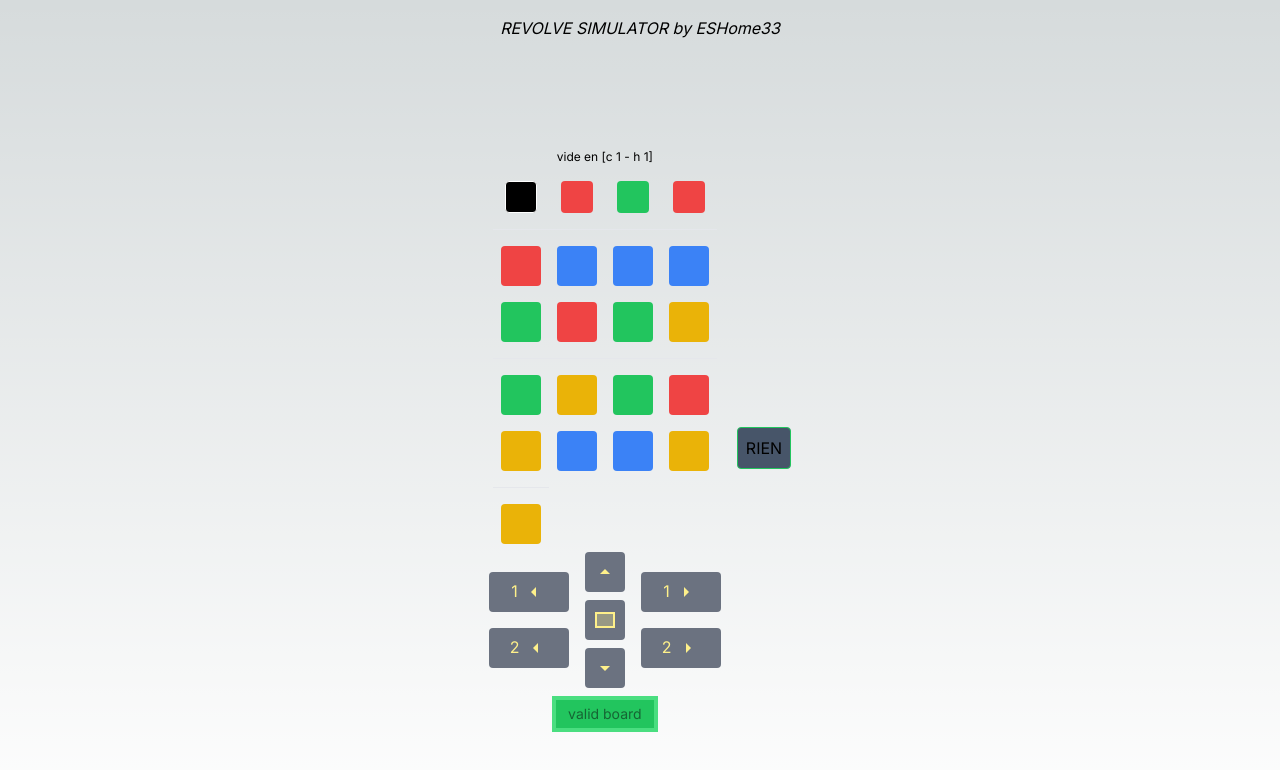
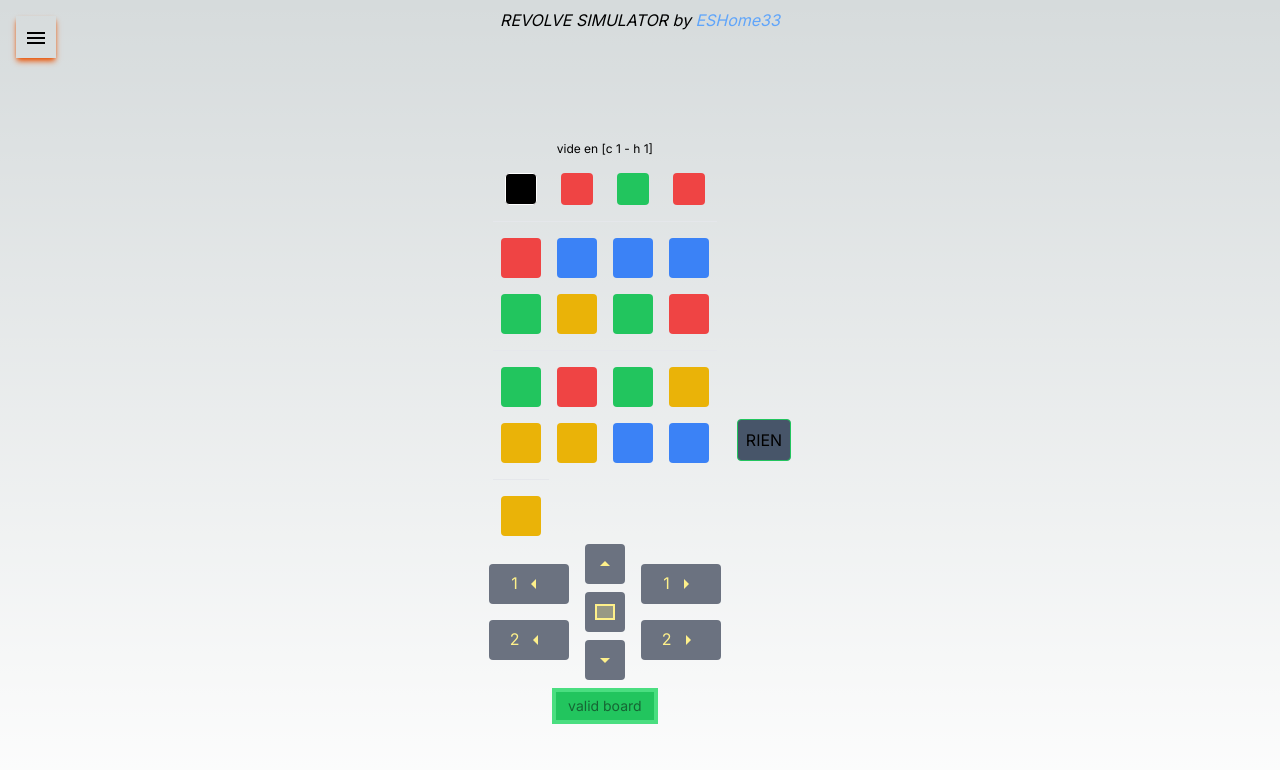
Before and after one commit to esHome33/revolve, a Next.js app: page / in a window 1280 px wide. Shown: the top 770 px of the page. Built offline with nearby package versions, Linux system fonts and the light colour scheme.

Commit message:
add insertion of a new game

```diff
--- a/package.json
+++ b/package.json
@@ -12,6 +12,7 @@
     "@emotion/react": "^11.11.4",
     "@emotion/styled": "^11.11.5",
     "@mui/icons-material": "^5.15.15",
+    "@mui/material": "^5.15.16",
     "next": "14.2.3",
     "react": "^18.3.1",
     "react-dom": "^18.3.1"
--- a/src/app/page.tsx
+++ b/src/app/page.tsx
@@ -6,12 +6,18 @@ import Loglist from "@/components/loglist";
 import RevolveGame from "@/components/revolve";
 import Revolve from "@/lib/revolve";
 import { useState } from "react";
+import MenuIcon from '@mui/icons-material/Menu';
+import Modal from "@mui/material/Modal";
+import { Button, ButtonGroup, TextField, Typography } from "@mui/material";
+import Link from "next/link";
 
 export default function Home() {
 
-  const [myRev, setMyRev] = useState(new Revolve("XRGGYYRBRYBGBGGBRBYRY"));
+  const [myRev, setMyRev] = useState<Revolve>(new Revolve("XRGGYY RBYRY GBGGB RBRYB"));
   const [actionLog, setActionLog] = useState<string[]>([]);
   const [check, setCheck] = useState<boolean>(true);
+  const [open, setOpen] = useState<boolean>(false);
+  const [newgame, setNewgame] = useState<string>("XRGGYY RBYRY GBGGB RBRYB");
   //let myRev = new Revolve("RRRRRXGGGGGBBBBBYYYYY");
   //let myRev = new Revolve("RYYYYXGBBBBBYYYYYRRRR");
   //let myRev = new Revolve("RGGGGXGBBBBBYYYYYRRRR");
@@ -31,7 +37,7 @@ export default function Home() {
 
   const check_board = () => {
     const resu = myRev.check_colors();
-    setCheck(()=>resu);
+    setCheck(() => resu);
   }
 
   const B1_DR = () => {
@@ -63,6 +69,7 @@ export default function Home() {
     setMyRev(new Revolve("RGGGGXGBBBBBYYYYYRRRR"));
     setActionLog([]);
     setCheck(true);
+    setNewgame("RGGGGXGBBBBBYYYYYRRRR")
   }
 
   const color_editor = (silo: number, haut: number) => {
@@ -82,9 +89,33 @@ export default function Home() {
     do: MOVE_DOWN
   }
 
+
+  const toggleOpen = () => {
+    setOpen(() => !open);
+  }
+
+  const new_game = () => {
+    try {
+      const proposed_new_game = new Revolve(newgame);
+      const resu = proposed_new_game.check_colors();
+      if (resu) {
+        setMyRev(proposed_new_game);
+        setActionLog([]);
+        setCheck(true);
+        setOpen(false);
+      }
+    } catch (error) {
+
+    }
+  }
+
   return (
-    <main className="flex min-h-screen flex-col items-center justify-evenly pt-4">
-      <em>REVOLVE SIMULATOR by ESHome33</em>
+    <main className="flex min-h-screen flex-col items-center justify-evenly p-2">
+      <button className="absolute top-4 left-4 shadow-md shadow-orange-600 p-2 "
+        onClick={toggleOpen}>
+        <MenuIcon />
+      </button>
+      <em>REVOLVE SIMULATOR by <Link href={"https://github.com/esHome33/revolve"} className="text-blue-400">ESHome33</Link></em>
       <div className="flex min-h-screen flex-col items-center justify-evenly sm:flex-row space-y-4 ">
         <div className="flex flex-col justify-between min-w-0.5 items-center space-y-2 mx-2">
           <div className="text-xs pb-2">vide en [{str}]</div>
@@ -99,6 +130,31 @@ export default function Home() {
           <Loglist list={actionLog} />
         </div>
       </div>
+      <Modal open={open}>
+        <div className="flex flex-col items-center justify-center min-h-[50vh] ">
+          <Typography>
+            Enter a new game
+          </Typography>
+          <Typography className="text-gray-400 text-xs">
+            21 letters : R (red), G (green), B (blue), Y (yellow), X (empty space)
+          </Typography>
+          <TextField
+            label="new game"
+            size="medium"
+            variant="filled"
+            value={newgame}
+            className=" bg-green-100 w-2/3 rounded mt-4"
+            onChange={(e) => { e.preventDefault(); setNewgame(e.target.value) }}
+          />
+          <ButtonGroup className="mt-4">
+            <Button
+              className="bg-orange-600 text-white hover:bg-orange-800"
+              onClick={() => new_game()}>OK</Button>
+            <Button className="bg-orange-600 text-white hover:bg-orange-800"
+              onClick={() => setOpen(false)}>Cancel</Button>
+          </ButtonGroup>
+        </div>
+      </Modal>
     </main>
   );
 }
--- a/src/lib/revolve.ts
+++ b/src/lib/revolve.ts
@@ -9,8 +9,9 @@ export default class Revolve {
 	private log: string[] = [];
 
 	constructor(couleurs: string) {
-		this.colors = couleurs;
-		this.initCouleurs(couleurs);
+		const cols_without_space = couleurs.replaceAll(' ', '');
+		this.colors = cols_without_space;
+		this.initCouleurs(cols_without_space);
 	}
 
 	private initCouleurs = (coul: string) => {
```
Also changed, not shown: 1 other file (tests, documents, lock files or other folders).
